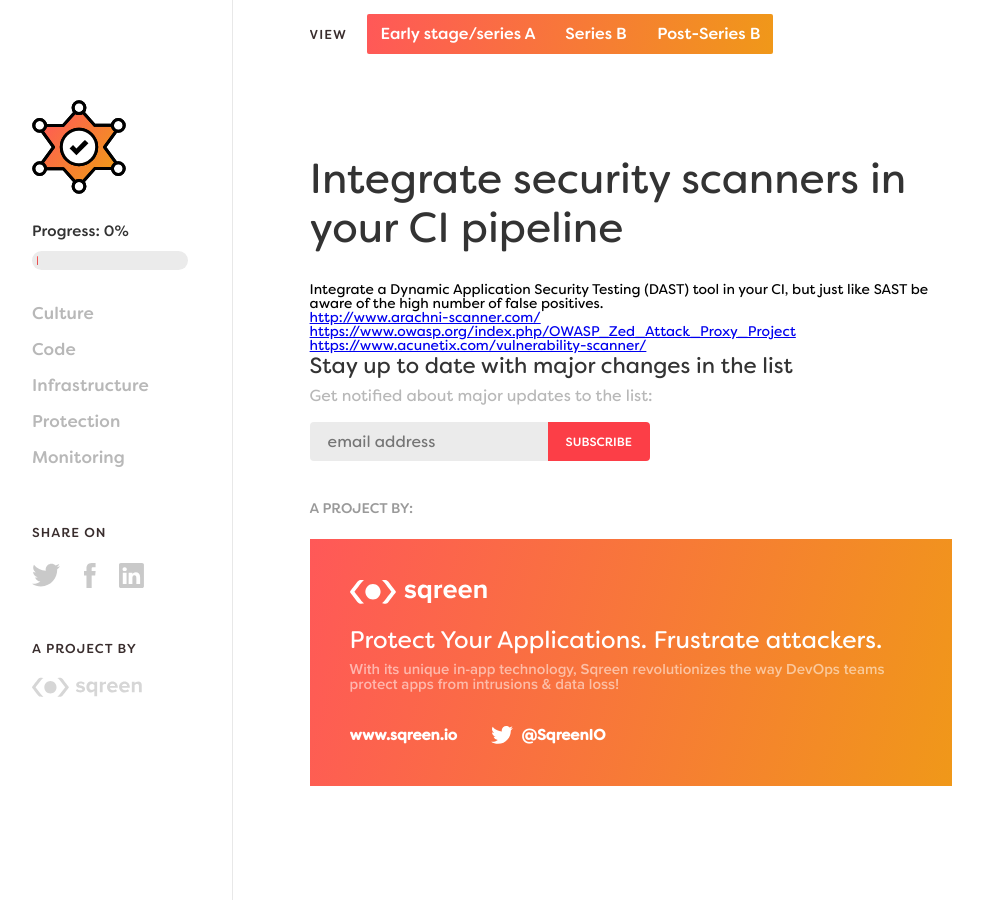
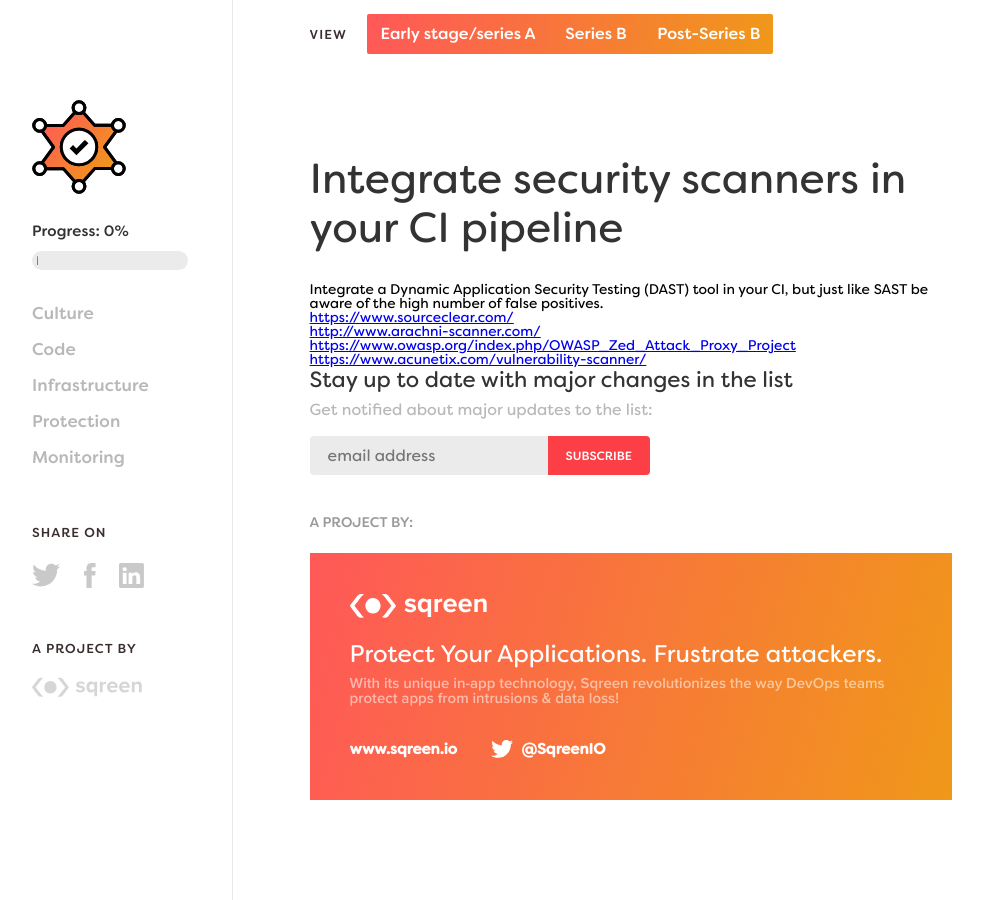
Before and after one commit to sqreen/DevOpsSecurityChecklist, a Jekyll site: the page built from _tips/integrate-security-scanners-in-your-ci-pipeline.markdown, in a window 1280 px wide and 900 px high, scrolled down 526 px. Shown: the whole window, without its empty margins (148-1131 px from the left). Built offline with Jekyll 4.4.1, drawn with Linux system fonts in a browser that asks for light colours; comment, search, counter and statistics services are not loaded; some of the changed lines change nothing that is shown.

Commit message:
Add SourceClear
Add SourceClear to integrate security scanners in your CI Pipeline

```diff
--- a/_tips/integrate-security-scanners-in-your-ci-pipeline.markdown
+++ b/_tips/integrate-security-scanners-in-your-ci-pipeline.markdown
@@ -5,6 +5,8 @@
 ---
 Integrate a Dynamic Application Security Testing (DAST) tool in your CI, but just like SAST be aware of the high number of false positives.
 
+[https://www.sourceclear.com/](https://www.sourceclear.com/)
+
 [http://www.arachni-scanner.com/](http://www.arachni-scanner.com/)
 
 [https://www.owasp.org/index.php/OWASP_Zed_Attack_Proxy_Project](https://www.owasp.org/index.php/OWASP_Zed_Attack_Proxy_Project)
```
